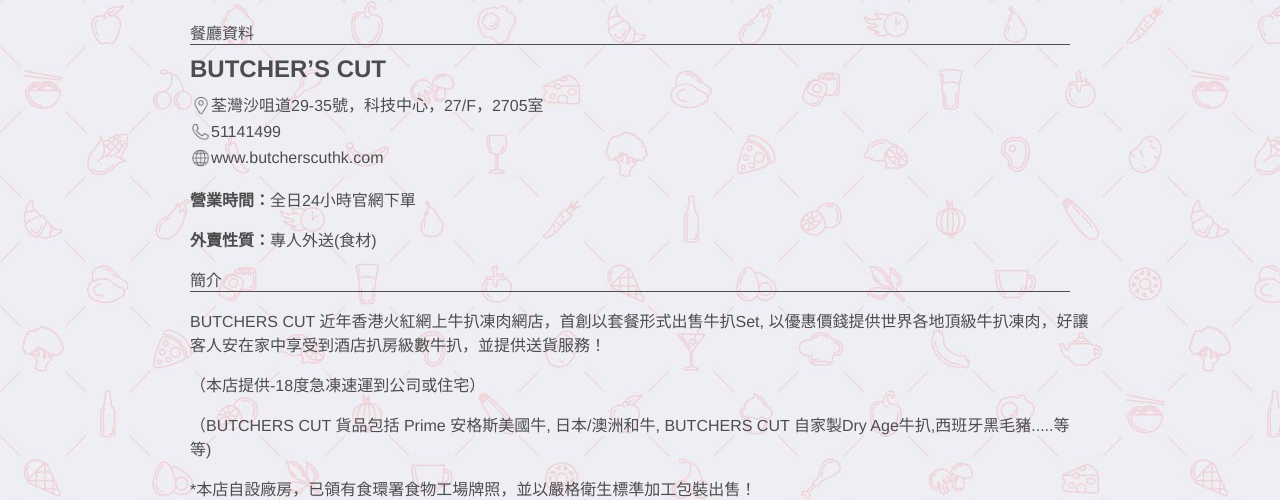
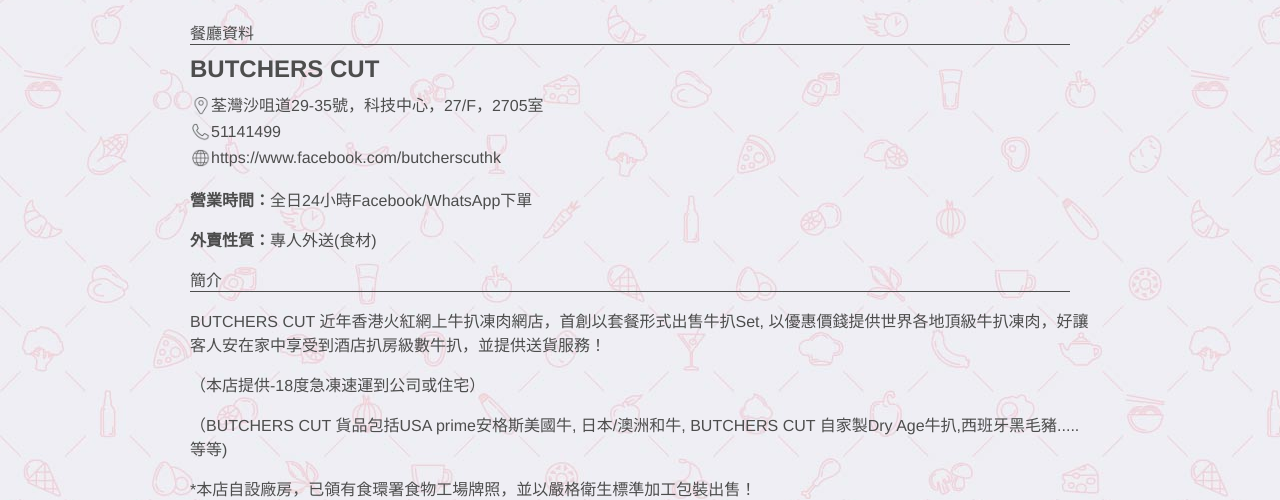
Before and after one commit to patslot/eatgoodsite, a website built with webpack: page butcherscut/index.html in a window 1280 px wide. Shown: the part 667-1167 px from the top of the page. Built offline with nearby package versions, Linux system fonts and the light colour scheme; some packages are replaced by stand-ins of ours; files whose address does not match are found by name.

Commit message:
Butchers cut update

```diff
--- a/butcherscut/index.html
+++ b/butcherscut/index.html
@@ -64,16 +64,18 @@
             </div>
             <div class="storeDetail">
                 <div class="storeHeader">餐廳資料</div>
-                <div class="storeName">BUTCHER’S CUT</div>
+                <div class="storeName">BUTCHERS CUT</div>
                 <div class="address"><p>荃灣沙咀道29-35號，科技中心，27/F，2705室</p></div>
                 <div class="phone"><p><a href="tel:51141499">51141499</a></p></div>
-                <div class="website"><p><a href="https://www.butcherscuthk.com/" target="_blank">www.butcherscuthk.com</a></p></div>
-                <p><b>營業時間：</b>全日24小時官網下單</p>
+                <div class="website"><p><a href="https://www.facebook.com/butcherscuthk" target="_blank">
+                    https://www.facebook.com/butcherscuthk
+                    </a></p></div>
+                <p><b>營業時間：</b>全日24小時Facebook/WhatsApp下單</p>
                 <p><b>外賣性質：</b>專人外送(食材)</p>
                 <div class="storeHeader">簡介</div>
                 <p>BUTCHERS CUT 近年香港火紅網上牛扒凍肉網店，首創以套餐形式出售牛扒Set, 以優惠價錢提供世界各地頂級牛扒凍肉，好讓客人安在家中享受到酒店扒房級數牛扒，並提供送貨服務！</p>
                     <p>（本店提供-18度急凍速運到公司或住宅）</p>
-                    <p>（BUTCHERS CUT 貨品包括 Prime 安格斯美國牛, 日本/澳洲和牛, BUTCHERS CUT 自家製Dry Age牛扒,西班牙黑毛豬.....等等)</p>
+                    <p>（BUTCHERS CUT 貨品包括USA prime安格斯美國牛, 日本/澳洲和牛, BUTCHERS CUT 自家製Dry Age牛扒,西班牙黑毛豬.....等等)</p>
                     <p>*本店自設廠房，已領有食環署食物工場牌照，並以嚴格衛生標準加工包裝出售！</p>
             </div>
 
--- a/src/main.js
+++ b/src/main.js
@@ -17,7 +17,7 @@
 if (document.location.hostname == "localhost") {
     var theLink = 'http://localhost:8888/eatgoodsite/';
 } else {
-    var theLink = 'https://campaign.nextdigital.com.hk/eatgoodsite/dev/v25/';
+    var theLink = 'https://campaign.nextdigital.com.hk/eatgoodsite/dev/v27/';
 }
 
 
--- a/storelist.json
+++ b/storelist.json
@@ -4,7 +4,7 @@
             "area" : "全港",
             "image" : "./public/butcherscut/Butchers01.jpg",
             "link" : "./butcherscut/index.html",
-            "title" : "Butcher's Cut",
+            "title" : "Butchers Cut",
             "method" : "專人外送(食材)"
         },{
             "sort" : 20,
```
Also changed, not shown: public/butcherscut/Butchers01.jpg, 1 other file.
